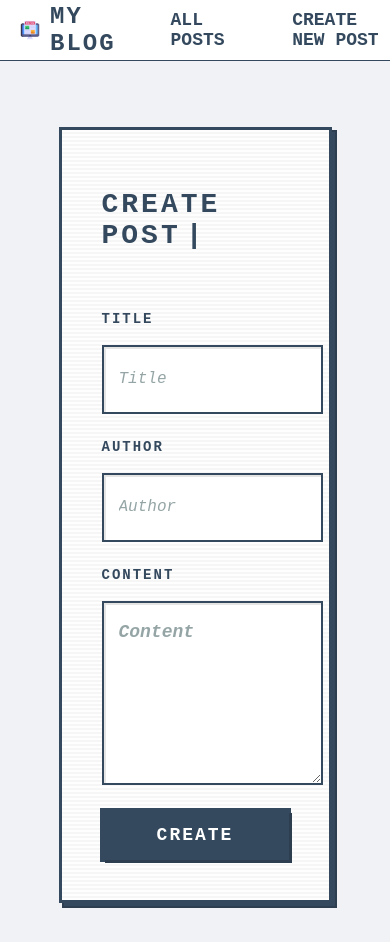
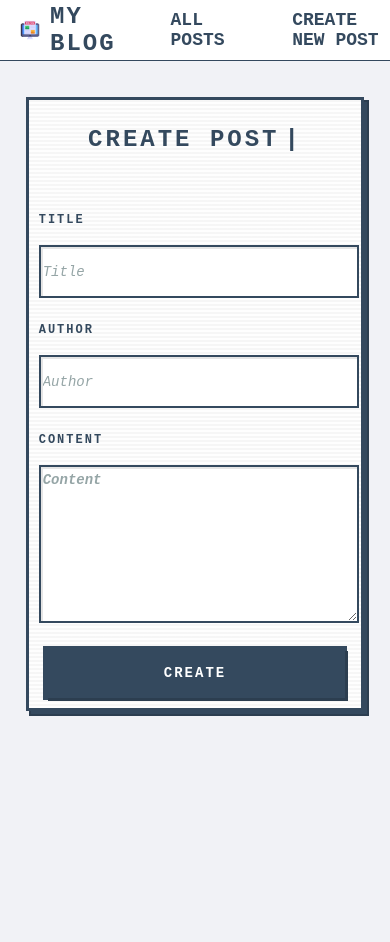
Before and after one commit to Slim-coder20/Blog-app, a React (Vite) app: page /create-post in a window 390 px wide. After the commit the page ends 844 px from the top, so only its background shows below. Built offline with nearby package versions, Linux system fonts and the light colour scheme; the HTML template or start-up script is replaced by a standard one.

Commit message:
Ajout de la fonction addPost dans PostContext et amélioration du formulaire de création

```diff
--- a/src/context/PostContext.jsx
+++ b/src/context/PostContext.jsx
@@ -14,28 +14,39 @@ function PostProvider(props) {
     {
       id: 2,
       title: "My First Post",
-      content: "This is my first post on my blog. I'm excited to share my thoughts and ideas with you.",
+      content:
+        "This is my first post on my blog. I'm excited to share my thoughts and ideas with you.",
       author: "John Doe",
       date: new Date().toLocaleDateString(),
     },
     {
       id: 3,
       title: "My Second Post",
-      content: "This is my second post on my blog. I'm excited to share my thoughts and ideas with you.",
+      content:
+        "This is my second post on my blog. I'm excited to share my thoughts and ideas with you.",
       author: "John Doe",
       date: new Date().toLocaleDateString(),
     },
     {
       id: 4,
       title: "My Third Post",
-      content: "This is my third post on my blog. I'm excited to share my thoughts and ideas with you.",
+      content:
+        "This is my third post on my blog. I'm excited to share my thoughts and ideas with you.",
       author: "John Doe",
       date: new Date().toLocaleDateString(),
     },
-
   ]);
+  function addPost(newPost) {
+    setPosts((prev) => {
+      const lastId = prev.length > 0 ? prev[prev.length - 1].id : 0;
+      return [
+        ...prev,
+        { ...newPost, id: lastId + 1, date: new Date().toLocaleDateString() },
+      ];
+    });
+  }
   return (
-    <PostContext.Provider value={{ posts, setPosts }}>
+    <PostContext.Provider value={{ posts, setPosts, addPost }}>
       {props.children}
     </PostContext.Provider>
   );
--- a/src/pages/CreatePost.jsx
+++ b/src/pages/CreatePost.jsx
@@ -3,11 +3,14 @@ import styles from "../styles/CreatePostContainer.module.css";
 import { useForm } from "react-hook-form";
 import { yupResolver } from "@hookform/resolvers/yup";
 import * as yup from "yup";
-import { useState } from "react";
+import { useContext } from "react";
+import { PostContext } from "../context/PostContext";
+import { useNavigate } from 'react-router-dom';
 import "../App.css";
 
 const CreatePost = () => {
-  const [posts, setPosts] = useState([]);
+  const { addPost } = useContext(PostContext);
+  const navigate = useNavigate();
   const schema = yup.object().shape({
     title: yup
       .string()
@@ -33,17 +36,9 @@ const CreatePost = () => {
   });
 
   function onSubmit(data) {
-    const newPost = {
-      id: Date.now(),
-      title: data.title,
-      author: data.author,
-      content: data.content,
-      date: new Date().toLocaleDateString(),
-    };
-    setPosts([...posts, newPost]);
-    console.log("Form data:", data);
-    console.log("New post created:", newPost);
+    addPost(data);
     reset();
+    navigate("/");
   }
 
   return (
--- a/src/styles/CreatePostContainer.module.css
+++ b/src/styles/CreatePostContainer.module.css
@@ -139,8 +139,9 @@
 }
 
 .createPostFormButton {
+  margin: 0 auto;
   width: 100%;
-  max-width: 600px;
+  max-width: 300px;
   height: 50px;
   border: 2px solid #34495e;
   border-radius: 0;
@@ -192,3 +193,47 @@
   align-self: center;
   text-align: center;
 }
+
+/* Media  Queries */
+@media (max-width: 768px) {
+  .createPostContainer {
+    width: 90%;
+  }
+  .createPostFormItem {
+    max-width: 100%;
+  }
+  .createPostFormItem label {
+    font-size: 12px;
+  }
+  .createPostFormItem input {
+    font-size: 14px;
+  }
+  .createPostFormItem textarea {
+    font-size: 16px;
+  }
+}
+@media (max-width: 480px) {
+  .createPostContainer {
+    margin: 10px auto;
+    width: 90%;
+    padding: 10px;
+    box-sizing: border-box;
+
+  }
+  .createPostTitle {
+    font-size: 24px;
+  }
+
+  .createPostFormItem input {
+    font-size: 14px;
+    padding: 2px;
+  }
+  .createPostFormItem textarea {
+    font-size: 14px;
+    padding: 2px;
+  }
+  .createPostFormButton {
+    font-size: 14px;
+    padding: 2px;
+  }
+}
```
